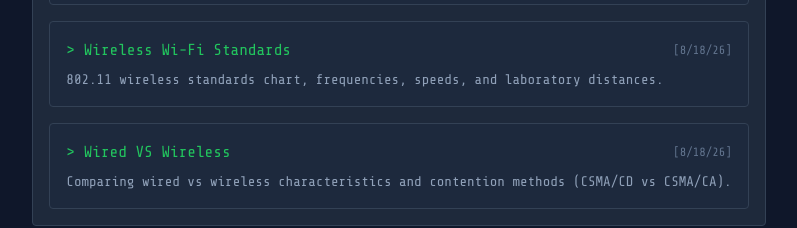
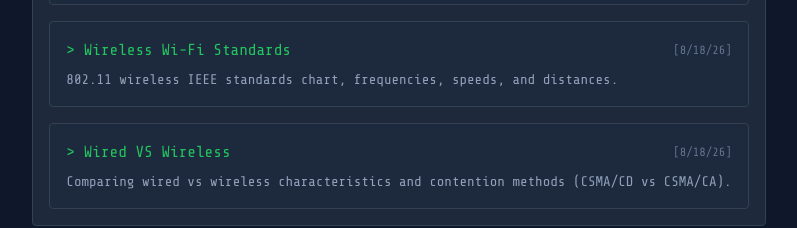
Before and after one commit to Zytronium/ENT_Study, a Next.js app: page / in a window 1280 px wide. Shown: the part 1525-1753 px from the top of the page, without its empty margins (241-1038 px from the left). Built offline with nearby package versions, Linux system fonts and the light colour scheme.

Commit message:
Fix typo in 802.11 wireless standards description for consistency

```diff
--- a/app/page.tsx
+++ b/app/page.tsx
@@ -119,7 +119,7 @@ const studyTopics: Array<{
     href: "/802.11-wireless-standards",
     title: "Wireless Wi-Fi Standards",
     date: "8/18/26",
-    description: "802.11 wireless standards chart, frequencies, speeds, and laboratory distances.",
+    description: "802.11 wireless IEEE standards chart, frequencies, speeds, and distances.",
   },
   {
     href: "/wired-vs-wireless",
```
